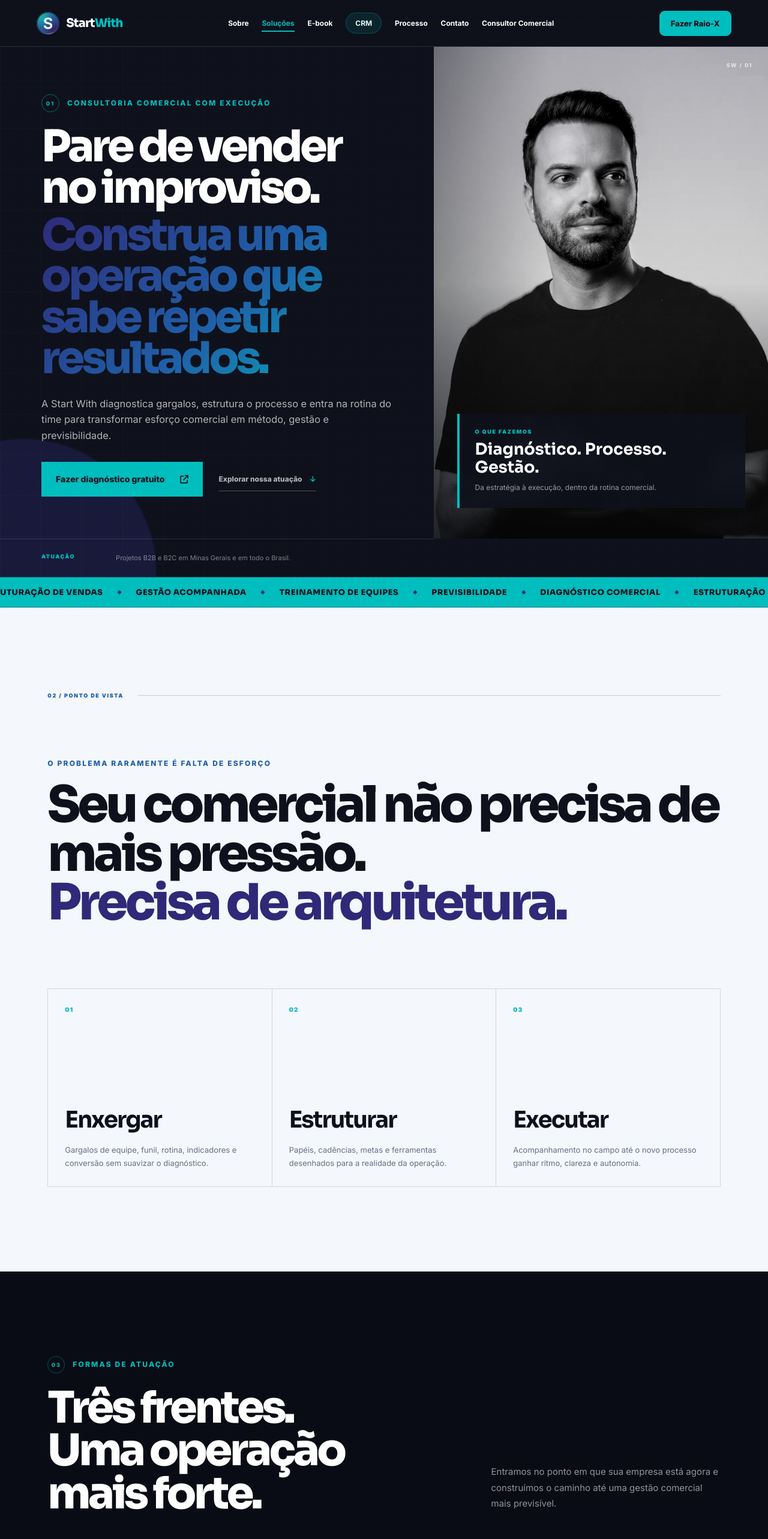
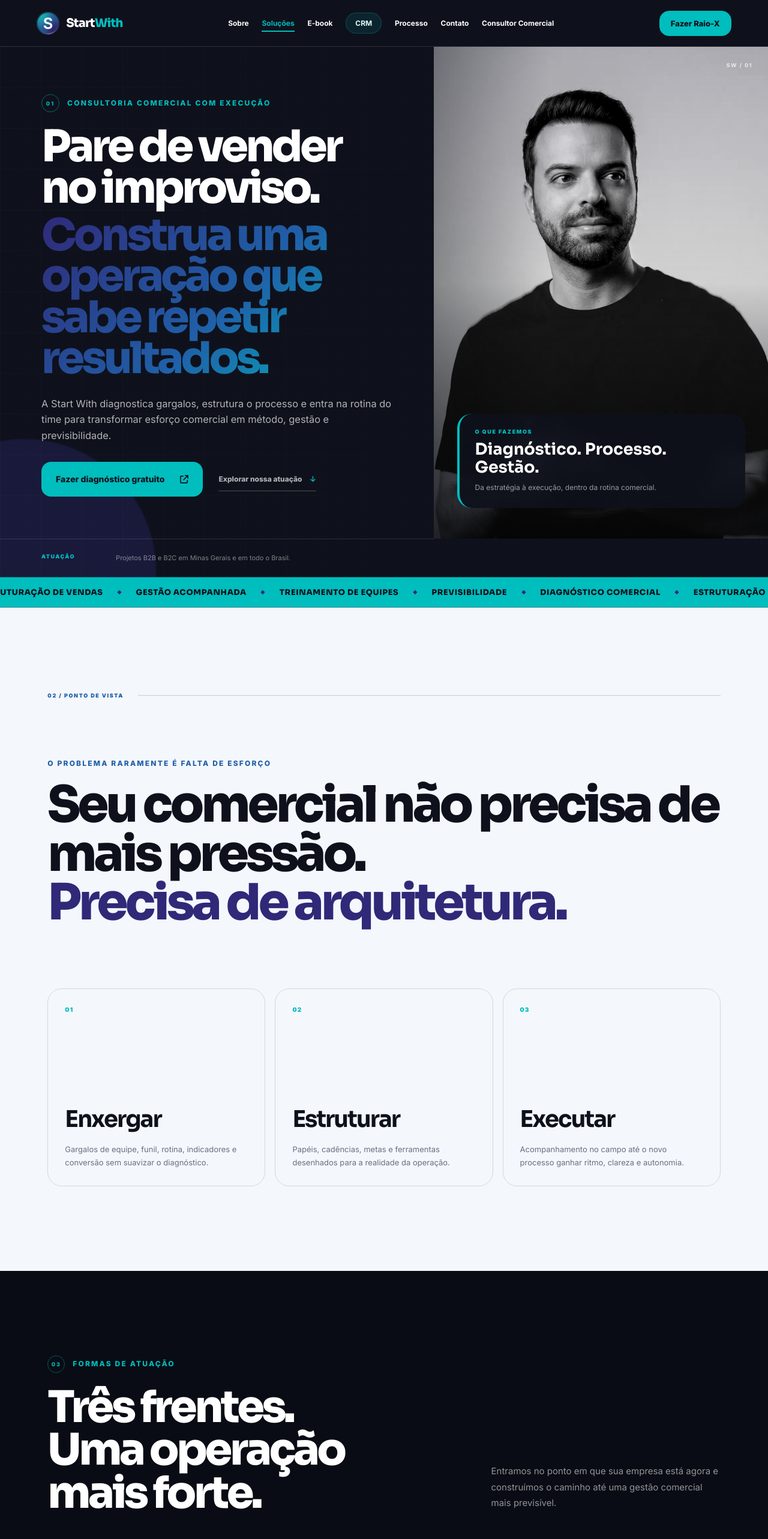
Before and after one commit to renanluis182-dotcom/startwith-site, a Next.js app: page / in a window 1280 px wide. Shown: the top 2566 px of the page at 60% size. Built offline with nearby package versions, Linux system fonts and the light colour scheme; grey boxes are pictures that could not be loaded.

Commit message:
Fix header overlap and add softer rounded surfaces

```diff
--- a/src/app/globals.css
+++ b/src/app/globals.css
@@ -47,7 +47,8 @@ summary:focus-visible,
 .site-header {
   position: sticky;
   top: 0;
-  z-index: 20;
+  z-index: 80;
+  isolation: isolate;
   width: min(1440px, 100%);
   min-height: 82px;
   margin: 0 auto;
@@ -64,7 +65,7 @@ summary:focus-visible,
 }
 
 .site-header.is-scrolled { box-shadow: 0 14px 42px rgba(14, 17, 27, .1); }
-.site-scroll-progress { position: absolute; left: 0; bottom: -1px; width: var(--scroll-progress, 0%); height: 2px; background: var(--brand-gradient); transition: width 80ms linear; }
+.site-scroll-progress { position: absolute; left: 0; bottom: -1px; width: 100%; height: 2px; background: var(--brand-gradient); transform: scaleX(var(--scroll-progress, 0)); transform-origin: left center; transition: transform 80ms linear; will-change: transform; }
 
 .brand {
   display: inline-flex;
@@ -122,11 +123,11 @@ summary:focus-visible,
 }
 .header-cta:hover { background: var(--ink); color: var(--white); transform: translateY(-2px); box-shadow: 5px 5px 0 var(--aqua); }
 .header-actions { display: flex; align-items: center; justify-content: flex-end; gap: 12px; }
-.menu-toggle { width: 46px; height: 46px; display: none; place-items: center; gap: 6px; padding: 0; border: 1px solid var(--line); border-radius: 50%; color: var(--ink); background: var(--white); cursor: pointer; }
+.menu-toggle { position: relative; z-index: 2; width: 48px; height: 48px; display: none; place-items: center; gap: 6px; padding: 0; border: 1px solid var(--line); border-radius: 50%; color: var(--ink); background: var(--white); cursor: pointer; touch-action: manipulation; -webkit-tap-highlight-color: transparent; }
 .menu-toggle svg { width: 18px; height: 18px; }
 .mobile-menu-layer { position: fixed; z-index: 100; inset: 0; display: grid; grid-template-columns: 1fr minmax(290px, 430px); }
 .mobile-menu-backdrop { grid-column: 1; border: 0; background: rgba(14,17,27,.58); backdrop-filter: blur(5px); cursor: pointer; animation: menu-fade 220ms ease both; }
-.mobile-menu-panel { grid-column: 2; grid-row: 1; min-height: 100dvh; padding: 24px clamp(24px, 7vw, 42px) 34px; display: flex; flex-direction: column; color: var(--white); background: var(--graphite); box-shadow: -24px 0 70px rgba(14,17,27,.28); animation: menu-enter 300ms cubic-bezier(.2,.75,.25,1) both; }
+.mobile-menu-panel { grid-column: 2; grid-row: 1; min-height: 100dvh; max-height: 100dvh; overflow-y: auto; overscroll-behavior: contain; padding: 24px clamp(24px, 7vw, 42px) 34px; display: flex; flex-direction: column; color: var(--white); background: var(--graphite); box-shadow: -24px 0 70px rgba(14,17,27,.28); animation: menu-enter 300ms cubic-bezier(.2,.75,.25,1) both; }
 .mobile-menu-topline { display: flex; align-items: center; justify-content: space-between; padding-bottom: 18px; border-bottom: 1px solid rgba(255,255,255,.14); color: var(--accent-soft); font-size: 11px; font-weight: 850; text-transform: uppercase; letter-spacing: .16em; }
 .mobile-menu-close { width: 42px; height: 42px; display: grid; place-items: center; padding: 0; border: 1px solid rgba(255,255,255,.25); border-radius: 50%; color: var(--white); background: transparent; cursor: pointer; }
 .mobile-menu-close svg { width: 18px; height: 18px; }
@@ -638,7 +639,7 @@ summary:focus-visible,
   min-height: 78px;
   padding-inline: clamp(22px, 4.8vw, 76px);
   color: var(--white);
-  background: rgba(14, 17, 27, .86);
+  background: #0e111b;
   border-color: rgba(255,255,255,.12);
 }
 .home-redesign .brand-start { color: var(--white); }
@@ -773,7 +774,6 @@ summary:focus-visible,
   opacity: .035;
   background-image: repeating-radial-gradient(circle at 30% 20%, rgba(255,255,255,.9) 0 1px, transparent 1px 4px);
   background-size: 7px 7px;
-  transform: translate3d(0, var(--sw-parallax, 0), 0);
   mix-blend-mode: soft-light;
 }
 
@@ -1107,3 +1107,110 @@ summary:focus-visible,
 @media (prefers-reduced-motion: reduce) {
   .sw-tool-media, .sw-tool-media img, .sw-tool-copy > a { transition: none; }
 }
+
+
+/* Comfort refinement — softer, Apple-inspired surfaces without losing the editorial identity */
+:root {
+  --radius-compact: 12px;
+  --radius-control: 16px;
+  --radius-card: 24px;
+  --radius-feature: 30px;
+}
+
+.home-redesign .button,
+.home-redesign .header-cta,
+.sw-tool-copy > a,
+.sw-sticky-cta > a {
+  border-radius: var(--radius-control);
+}
+
+.mobile-menu-panel { border-radius: var(--radius-card) 0 0 var(--radius-card); }
+.sw-company-bubble { border-radius: var(--radius-card); }
+
+.sw-manifesto-grid,
+.sw-solution-grid,
+.sw-about-results {
+  gap: 16px;
+  border: 0;
+}
+
+.sw-manifesto-grid article,
+.sw-solution-card,
+.sw-about-results article {
+  border: 1px solid var(--line);
+  border-radius: var(--radius-card);
+}
+
+.sw-solution-card { border-color: rgba(255,255,255,.16); }
+.sw-solution-front,
+.sw-solution-reveal { border-radius: inherit; }
+
+.sw-process-steps ul { gap: 10px; }
+.sw-process-steps ul li {
+  padding: 9px 13px;
+  border: 1px solid rgba(47,41,120,.1);
+  border-radius: 999px;
+}
+
+.sw-transformation-card,
+.sw-diagnostic,
+.sw-ebook-art,
+.sw-about-photo,
+.sw-tool-media,
+.sw-tool-dialog {
+  border-radius: var(--radius-feature);
+}
+
+.sw-tool-copy ul {
+  gap: 10px;
+  border-top: 0;
+}
+
+.sw-tool-copy li {
+  min-height: 46px;
+  padding: 13px 16px 13px 30px;
+  border: 1px solid rgba(255,255,255,.13);
+  border-radius: 999px;
+  background: rgba(255,255,255,.035);
+}
+
+.sw-tool-copy li::before {
+  left: 14px;
+  top: 50%;
+  transform: translateY(-50%);
+}
+
+.sw-faq-list {
+  display: grid;
+  gap: 12px;
+  border-top: 0;
+}
+
+.sw-faq details {
+  overflow: hidden;
+  border: 1px solid var(--line);
+  border-radius: 18px;
+  background: rgba(244,247,252,.62);
+}
+
+.sw-faq summary { padding: 24px 22px; }
+.sw-faq details > p { padding: 0 22px 24px 75px; }
+.sw-sticky-cta { border-radius: 22px; }
+
+@media (max-width: 720px) {
+  .mobile-menu-panel { border-radius: 0; }
+  .sw-manifesto-grid,
+  .sw-solution-grid,
+  .sw-about-results { gap: 12px; }
+
+  .sw-manifesto-grid article,
+  .sw-solution-card,
+  .sw-about-results article,
+  .sw-transformation-card,
+  .sw-diagnostic,
+  .sw-ebook-art,
+  .sw-about-photo,
+  .sw-tool-media { border-radius: 20px; }
+
+  .sw-faq details > p { padding: 0 20px 22px; }
+}
```
